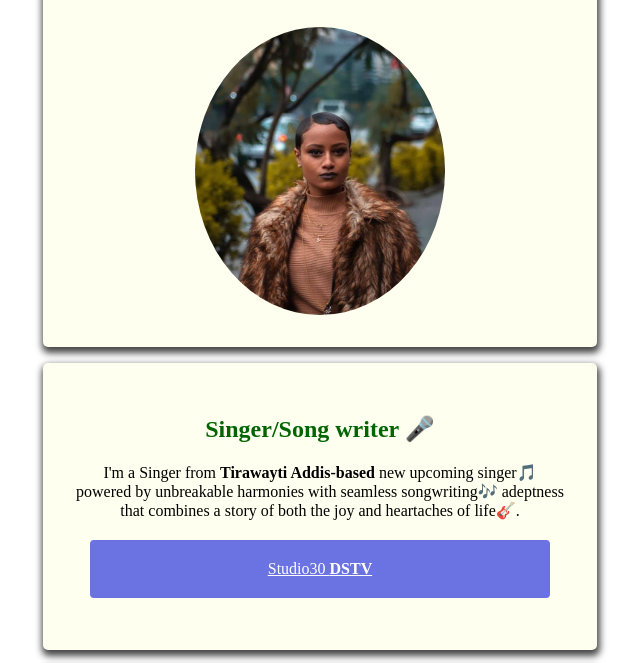
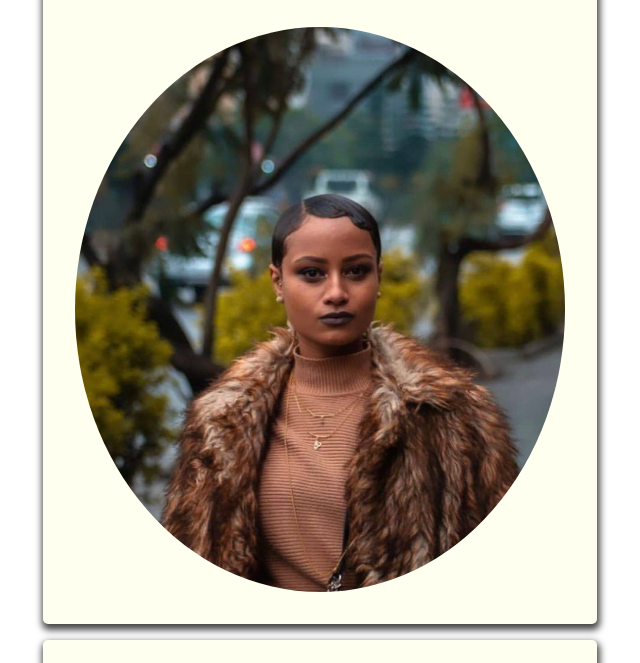
Before and after one commit to AmanuelGselassie/profile, a plain HTML site: page index.html in a window 1280 px wide. Shown: the part 124-787 px from the top of the page, without its empty margins (320-960 px from the left). Drawn offline with Linux system fonts and the light colour scheme.

Commit message:
change in csss

```diff
--- a/style.css
+++ b/style.css
@@ -49,14 +49,15 @@ h3{
   width: 40%;
   margin: 0.5em;
   box-shadow: 1px 4px 7px 2px #464646;
+}
+/*img{
+  width: 100%;
+}**/
 
-}
-img{
-  width: 250px;
-}
 .img-circle {
     border-radius: 50%;
     object-fit: cover;
+    width: 100%;
 }
 .list-inline i {
     font-size: 50px;
```
